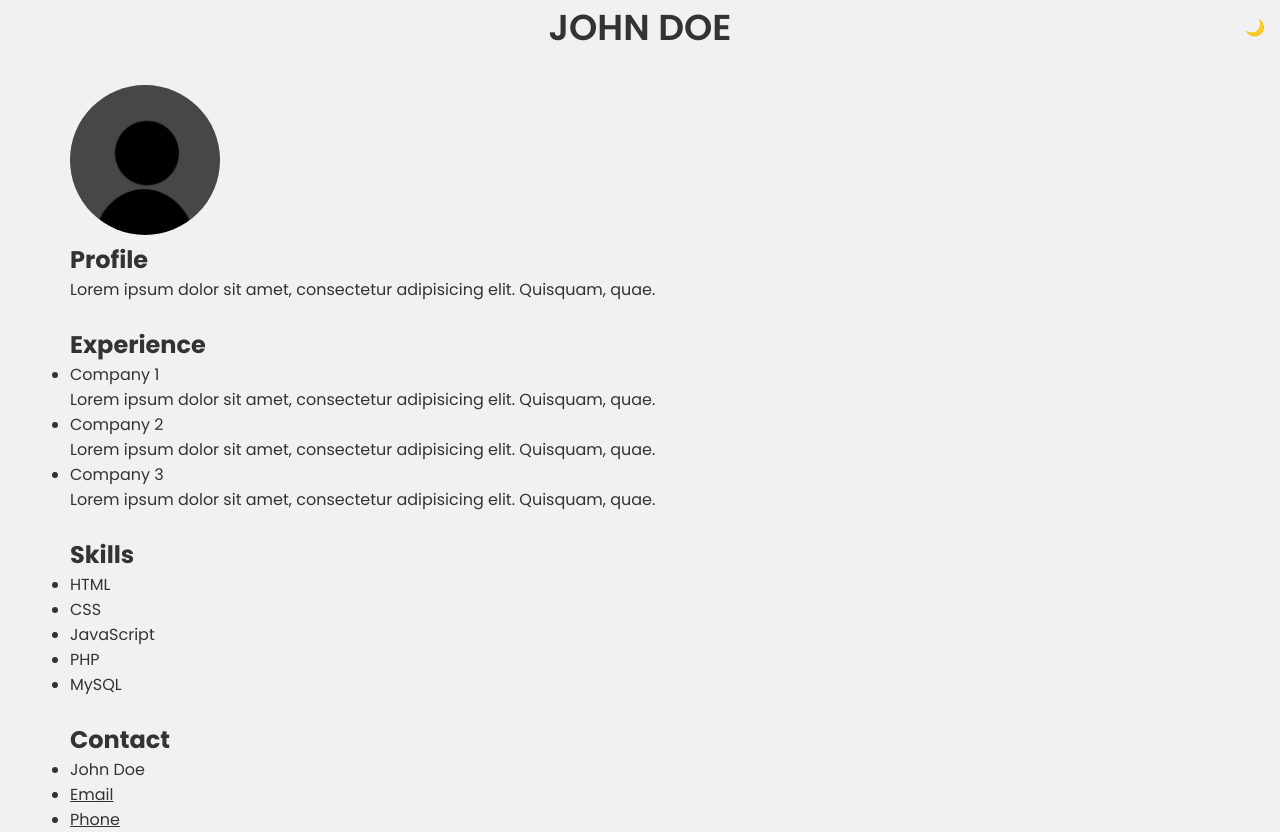
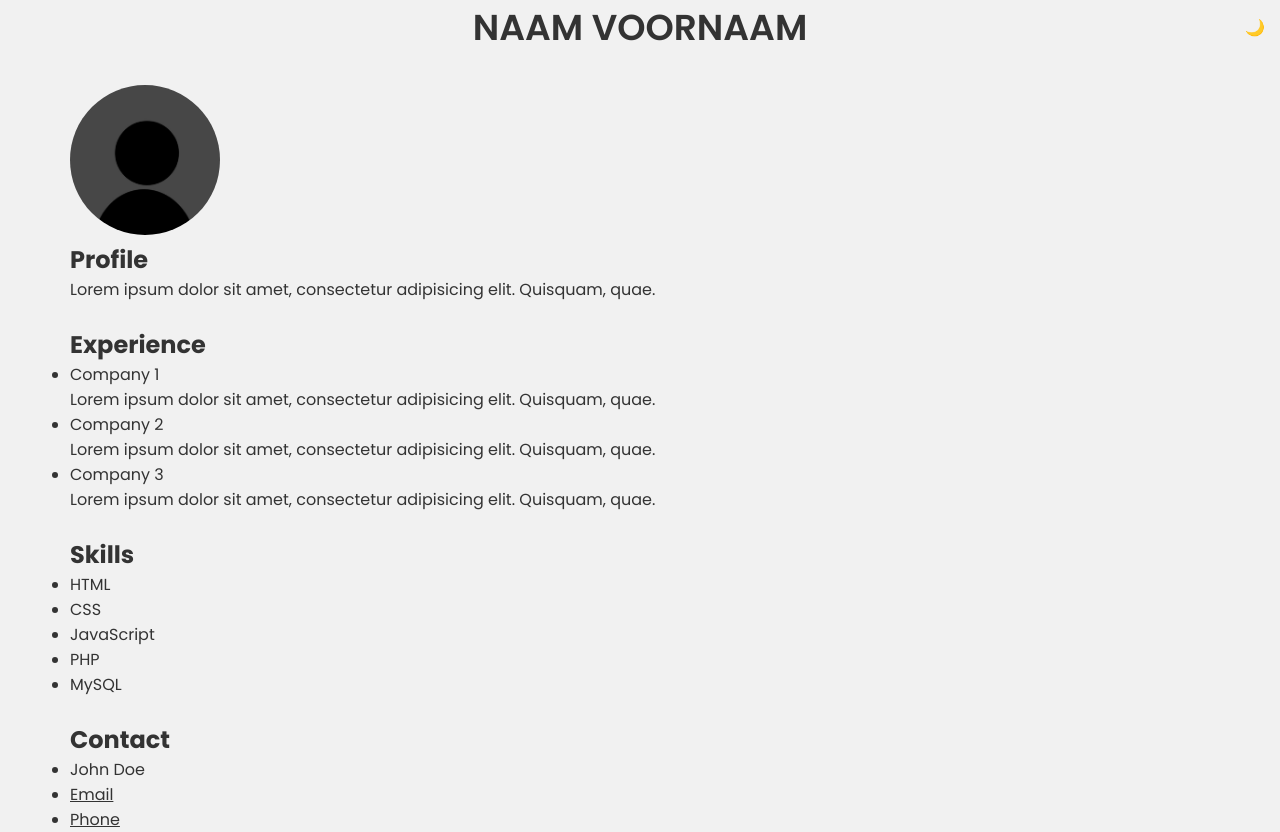
Before and after one commit to kbecque/testGIT, a plain HTML site: page index.html in a window 1280 px wide. Drawn offline with Linux system fonts and the light colour scheme.

Commit message:
Eigen naam ingevuld

```diff
--- a/index.html
+++ b/index.html
@@ -20,7 +20,7 @@
 <a class="theme-switch" onclick="toggleTheme()">
     <p id="theme">🌙</p>
 </a>
-<h1 class="title">John Doe</h1>
+<h1 class="title">Naam Voornaam</h1>
 <div class="container">
     <div class="profile">
         <img src="img/profile.png" alt="Profile picture" style="width: 150px; height: 150px; border-radius: 100px;">
```
